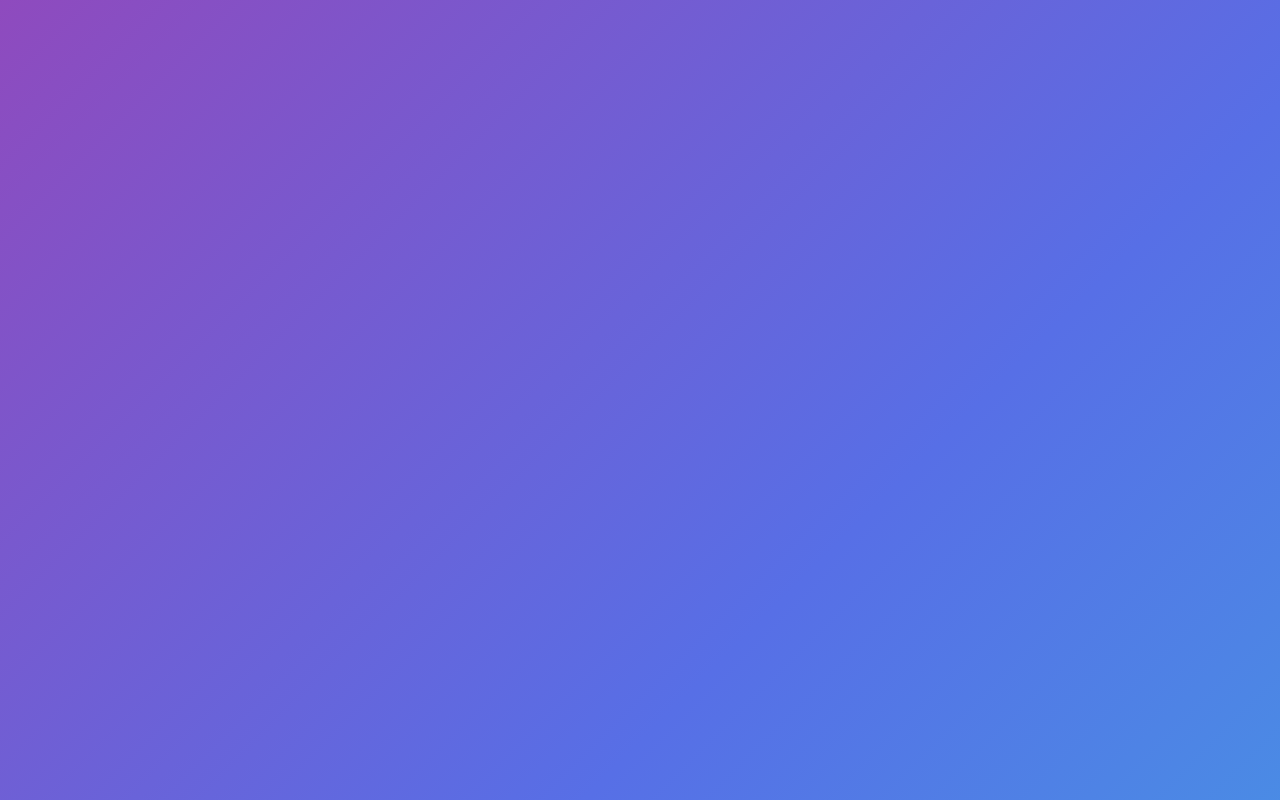
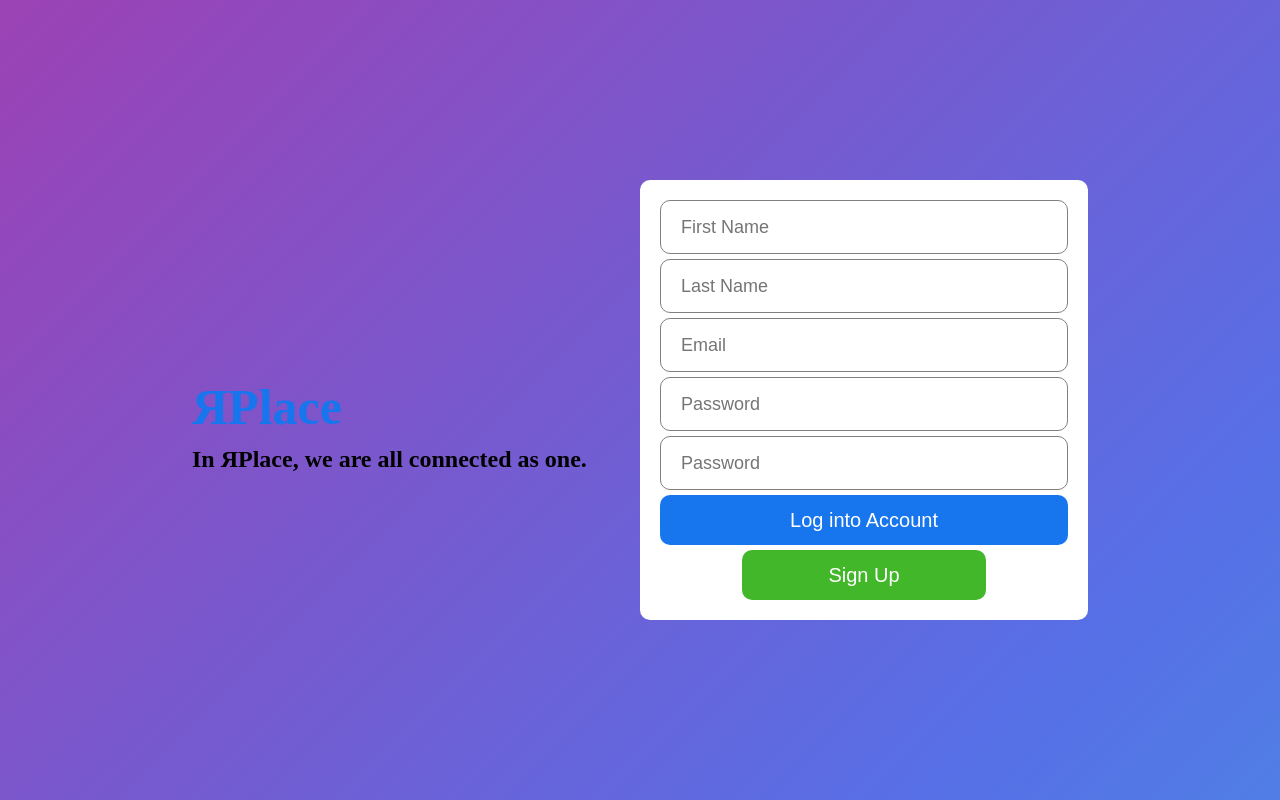
Before and after one commit to shawnbandy/RPlace, a React (Create React App) app in the folder client/: page /register in a window 1280 px wide. Before the commit this address had no page. Built offline with nearby package versions, Linux system fonts and the light colour scheme.

Commit message:
updated the main page and register page with functionality

```diff
--- a/client/src/App.js
+++ b/client/src/App.js
@@ -1,15 +1,35 @@
-import React from "react";
-import { BrowserRouter as Router, Routes, Route } from "react-router-dom";
-import { ApolloClient, ApolloProvider, InMemoryCache } from "@apollo/client";
+import React from 'react';
+import { BrowserRouter as Router, Routes, Route } from 'react-router-dom';
+import {
+  ApolloClient,
+  ApolloProvider,
+  InMemoryCache,
+  createHttpLink,
+} from '@apollo/client';
+import { setContext } from '@apollo/client/link/context';
 
 // import NavbarComponent from "./components/navbar/navbar";
-import Login from "./pages/main/main";
-// import Register from "./pages/register/register";
+import Login from './pages/main/main';
+import Register from './pages/register/register';
 // import Home from "./pages/home/home";
-import Profile from "./pages/profile/profile";
+import Profile from './pages/profile/profile';
+
+const authLink = setContext((_, { headers }) => {
+  const token = localStorage.getItem('id_token');
+  return {
+    headers: {
+      ...headers,
+      authorization: token ? `Bearer ${token}` : '',
+    },
+  };
+});
+
+const httpLink = createHttpLink({
+  uri: '/graphql',
+});
 
 const client = new ApolloClient({
-  uri: "/graphql",
+  link: authLink.concat(httpLink),
   cache: new InMemoryCache(),
 });
 
@@ -24,7 +44,7 @@ function App() {
           {/* dedicated login route */}
           <Route path="/login" element={<Login />} />
 
-          {/* <Route path="/register" element={<Register />} /> */}
+          {<Route path="/register" element={<Register />} />}
 
           {/* where all posts are rendered */}
           {/* <Route path="/home" element={<Home />} /> */}
--- a/client/src/context/AuthReducer.js
+++ /dev/null
@@ -1,41 +0,0 @@
-import decode from 'jwt-decode';
-
-class AuthService {
-  getProfile() {
-    return decode(this.getToken());
-  }
-
-  loggedIn() {
-    const token = this.getToken();
-    // If there is a token and it's not expired, return `true`
-    return token && !this.isTokenExpired(token) ? true : false;
-  }
-
-  isTokenExpired(token) {
-    // Decode the token to get its expiration time that was set by the server
-    const decoded = decode(token);
-    // If the expiration time is less than the current time (in seconds), the token is expired and we return `true`
-    if (decoded.exp < Date.now() / 1000) {
-      localStorage.removeItem('id_token');
-      return true;
-    }
-    // If token hasn't passed its expiration time, return `false`
-    return false;
-  }
-
-  getToken() {
-    return localStorage.getItem('id_token');
-  }
-
-  login(idToken) {
-    localStorage.setItem('id_token', idToken);
-    window.location.assign('/');
-  }
-
-  logout() {
-    localStorage.removeItem('id_token');
-    window.location.reload();
-  }
-}
-
-export default new AuthService();
--- a/client/src/pages/main/main.jsx
+++ b/client/src/pages/main/main.jsx
@@ -4,16 +4,18 @@ import { useContext, useRef } from 'react';
 // import { loginCall } from "../../" //apicall
 import AuthService from '../../context/auth'; //authcontext
 import React, { useState } from 'react';
-import { ADD_USER, LOGIN } from '../../context/mutations';
+import { LOGIN } from '../../context/mutations';
 import { useMutation } from '@apollo/client';
+import { Navigate, Link, useNavigate } from 'react-router-dom';
 
 export default function Login() {
   const email = useRef();
   const password = useRef();
   const firstName = useRef();
   const lastName = useRef();
-  const [addUser, { error, data }] = useMutation(ADD_USER);
-  const [loginUser, { err, dat }] = useMutation(LOGIN);
+
+  const [loginUser, { err, data }] = useMutation(LOGIN);
+  const navigate = useNavigate();
 
   //const { isFetching, dispatch } = useContext(AuthContext);
   const [formState, setFormState] = useState({
@@ -22,25 +24,6 @@ export default function Login() {
     email: '',
     password: '',
   });
-
-  const handleClick = async (e) => {
-    e.preventDefault();
-    console.log(formState);
-
-    try {
-      console.log('signUp');
-      const { data } = await addUser({
-        variables: { ...formState },
-      });
-      console.log(data);
-      AuthService.Login(data.addUser.token);
-    } catch (err) {
-      console.error(err);
-    }
-
-    // loginCall({
-    //     email: email.current.value, password: password.current.value}, dispatch)
-  };
 
   const loginClick = async (e) => {
     e.preventDefault();
@@ -54,11 +37,16 @@ export default function Login() {
           password: formState.password,
         },
       });
-      console.log('data', data);
-      AuthService.Login(data.login.token);
+      console.log('data', data.login.id);
+      AuthService.login(data.login.token);
+      navigate('/profile');
     } catch (err) {
       console.log(err);
     }
+  };
+
+  const goRegister = async (e) => {
+    navigate('/register');
   };
 
   const handleChange = (e) => {
@@ -79,8 +67,15 @@ export default function Login() {
             In ЯPlace, we are all connected as one.
           </span>
         </div>
+
         <div className="loginRight">
-          <form className="loginBox" onSubmit={handleClick}>
+          {data ? (
+            <p>
+              Success! You may now head{' '}
+              <Link to="/profile">back to the homepage.</Link>
+            </p>
+          ) : (
+            <form className="loginBox" onSubmit={loginClick}>
               <input
                 placeholder="First Name"
                 required
@@ -121,13 +116,20 @@ export default function Login() {
                 value={formState.password}
                 onChange={handleChange}
               />
-            <button className="loginButton" type="button" onClick={loginClick}>
+              <button
+                className="loginButton"
+                type="submit"
+                onClick={loginClick}>
                 Log into Account
               </button>
-            <button className="loginRegisterButton" type="submit">
+              <button
+                className="loginRegisterButton"
+                type="button"
+                onClick={goRegister}>
                 Sign Up
               </button>
             </form>
+          )}
         </div>
       </div>
     </div>
--- a/client/src/pages/register/register.jsx
+++ b/client/src/pages/register/register.jsx
@@ -1,34 +1,64 @@
 import axios from 'axios';
-import { useRef } from 'react';
+import { useRef, useState } from 'react';
 import './register.css';
-import { useHistory } from 'react-router';
+import { useHistory, useNavigate } from 'react-router';
+import { ADD_USER } from '../../context/mutations';
+import { useMutation } from '@apollo/client';
+import AuthService from '../../context/auth';
 
 export default function Register() {
   const username = useRef();
   const email = useRef();
   const password = useRef();
   const passwordAgain = useRef();
-  const history = useHistory();
+  const navigate = useNavigate();
+  //const history = useHistory();
+  const [formState, setFormState] = useState({
+    firstName: '',
+    lastName: '',
+    email: '',
+    password: '',
+    passwordAgain: '',
+  });
+  const [addUser, { error, data }] = useMutation(ADD_USER);
+
+  const signUpUser = async (e) => {
+    e.preventDefault();
+
+    if (password.current.value != passwordAgain.current.value) {
+      console.log('Please make sure your password match');
+      return;
     }
 
-const handleClick = async (e) => {
-  e.preventDefault();
-  if (passwordAgain.current.value !== password.current.value) {
-    passwordAgain.current.setCustomValidity(
-      'Passwords do not match! Please Retype the password!'
-    );
-  } else {
-    const user = {
-      username: username.current.value,
-      email: email.current.value,
-      password: password.current.value,
+    try {
+      console.log('signUp');
+      const { data } = await addUser({
+        variables: {
+          firstName: formState.firstName,
+          lastName: formState.lastName,
+          email: formState.email,
+          password: formState.password,
+        },
+      });
+
+      AuthService.login(data.addUser.token);
+      navigate('/profile');
+    } catch (err) {
+      console.error(err);
+    }
   };
-    try {
-      await axios.post('/'); //leaving this until corey finishes auth related work
-    } catch (err) {
-      console.log(err);
-    }
-  }
+
+  const handleChange = (e) => {
+    const { name, value } = e.target;
+    setFormState({
+      ...formState,
+      [name]: value,
+    });
+    console.log(formState);
+  };
+
+  const goLogin = async (e) => {
+    navigate('/login');
   };
 
   return (
@@ -41,19 +71,34 @@ return (
           </span>
         </div>
         <div className="loginRight">
-        <form className="loginBox" onSubmit={handleClick}>
+          <form className="loginBox" onSubmit={signUpUser}>
             <input
-            placeholder="Username"
+              placeholder="First Name"
               required
-            ref={username}
               className="loginInput"
+              type="text"
+              name="firstName"
+              value={formState.firstName}
+              onChange={handleChange}
+            />
+            <input
+              placeholder="Last Name"
+              required
+              className="loginInput"
+              type="text"
+              name="lastName"
+              value={formState.lastName}
+              onChange={handleChange}
             />
             <input
               placeholder="Email"
               required
               ref={email}
               className="loginInput"
-            type="email"
+              type="text"
+              name="email"
+              value={formState.email}
+              onChange={handleChange}
             />
             <input
               placeholder="Password"
@@ -62,20 +107,30 @@ return (
               className="loginInput"
               type="password"
               minLength="6"
+              name="password"
+              value={formState.password}
+              onChange={handleChange}
             />
             <input
-            placeholder="Password Again"
+              placeholder="Password"
               required
               ref={passwordAgain}
               className="loginInput"
               type="password"
+              minLength="6"
+              name="passwordAgain"
+              value={formState.passwordAgain}
+              onChange={handleChange}
             />
-          <button className="loginButton" type="submit">
+            <button className="loginButton" type="button" onClick={goLogin}>
+              Log into Account
+            </button>
+            <button className="loginRegisterButton" type="submit">
               Sign Up
             </button>
-          <button className="loginRegisterButton">Log into Account</button>
           </form>
         </div>
       </div>
     </div>
   );
+}
```
Lines whose indentation alone changed are shown as unchanged.
